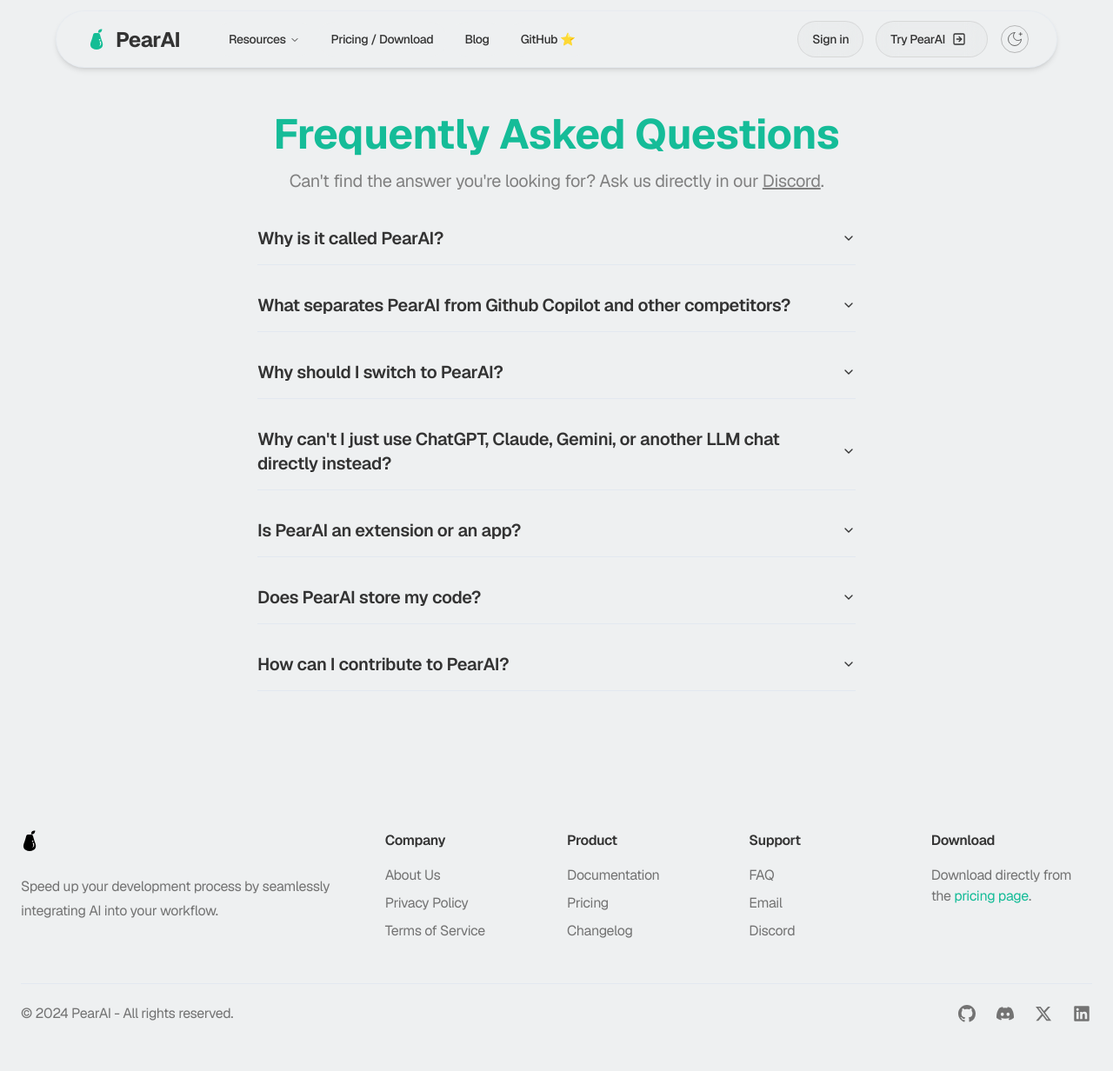
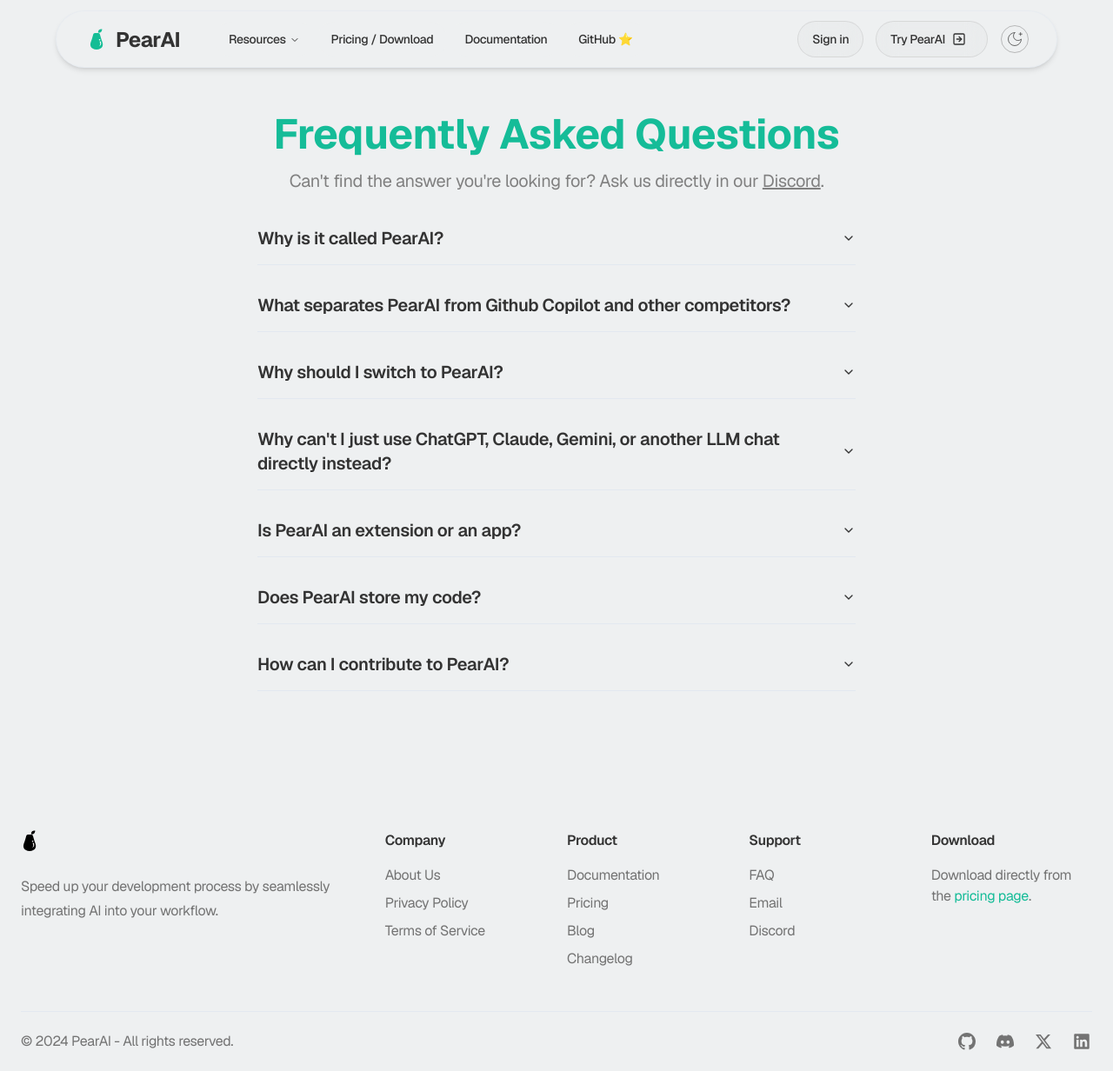
Before and after one commit to trypear/pear-landing-page, a Next.js app: page /faq in a window 1280 px wide. Shown: the whole page at 87% size. Before the commit the page ends 1200 px from the top, so only its background shows below. Built offline with nearby package versions, Linux system fonts and the light colour scheme; no server answers.

Commit message:
fix navbar and paths

```diff
--- a/components/ui/header.tsx
+++ b/components/ui/header.tsx
@@ -103,8 +103,9 @@
                           <ListItem href="/about" title="About">
                             Learn more about PearAI
                           </ListItem>
-                          <ListItem href="/docs" title="Documentation">
-                            Learn how to use PearAI effectively
+                          <ListItem href="/docs" title="Blog">
+                            See articles by our contributors on the development
+                            of PearAI
                           </ListItem>
                           <ListItem href="/faq" title="FAQ">
                             Frequently asked questions about PearAI
@@ -115,7 +116,7 @@
                         </ul>
                       </DropdownNavItem>
                       <NavItem href="/pricing">Pricing / Download</NavItem>
-                      <NavItem href="/blog">Blog</NavItem>
+                      <NavItem href="/docs">Documentation</NavItem>
                       <NavItem href="https://github.com/trypear/pearai-app">
                         GitHub ⭐️
                       </NavItem>
--- a/components/ui/mobile-menu.tsx
+++ b/components/ui/mobile-menu.tsx
@@ -162,6 +162,13 @@
                           Documentation
                         </MobileNavItem>
                         <MobileNavItem
+                          href="/blog"
+                          onClick={() => setIsOpen(false)}
+                        >
+                          Blog
+                        </MobileNavItem>
+
+                        <MobileNavItem
                           href="/faq"
                           onClick={() => setIsOpen(false)}
                         >
--- a/utils/constants.ts
+++ b/utils/constants.ts
@@ -140,6 +140,11 @@
         href: "/pricing",
       },
       {
+        text: "Blog",
+        href: "/blog",
+      },
+
+      {
         text: "Changelog",
         href: "/changelog",
       },
```
Also changed, not shown: 1 other file (tests, documents, lock files or other folders).
